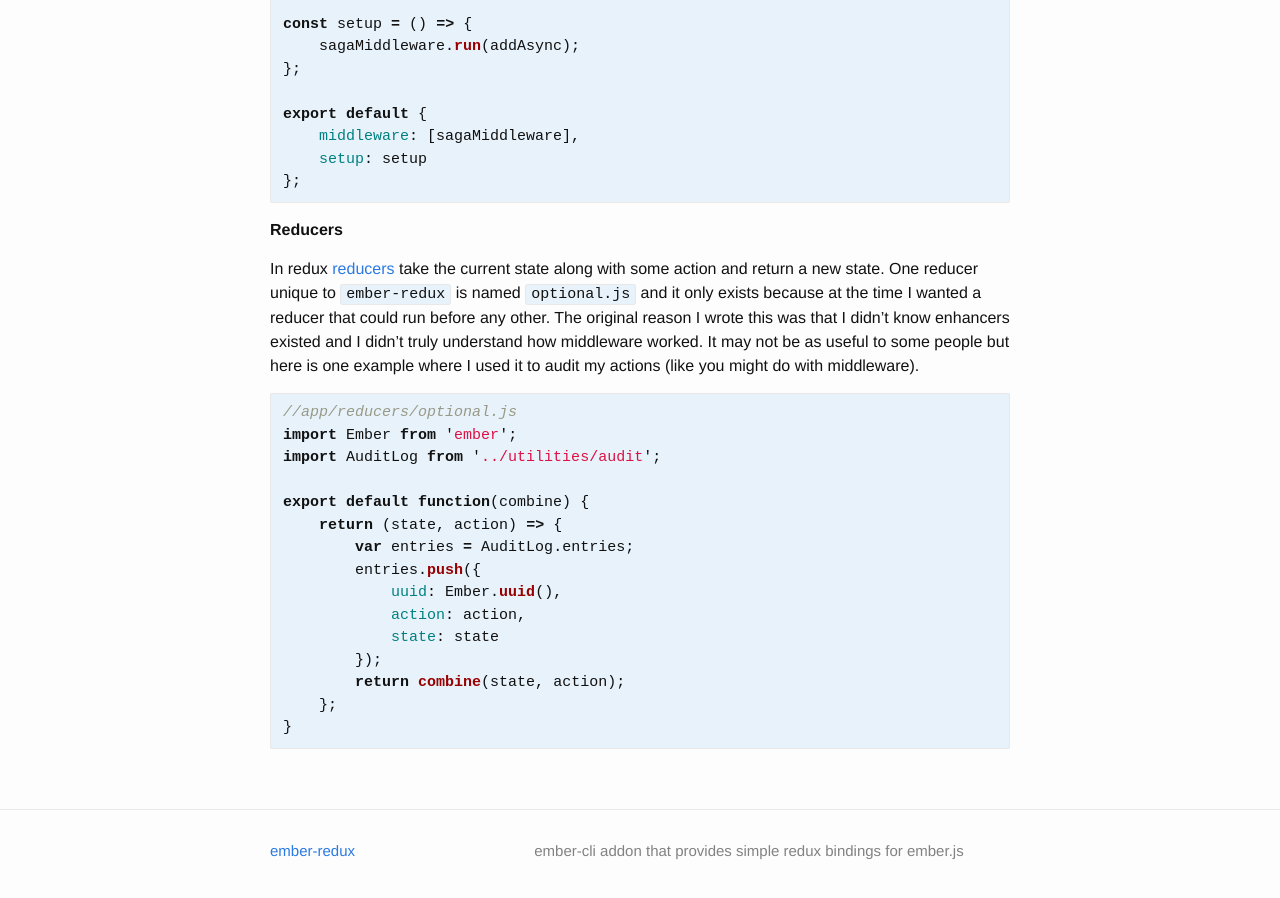
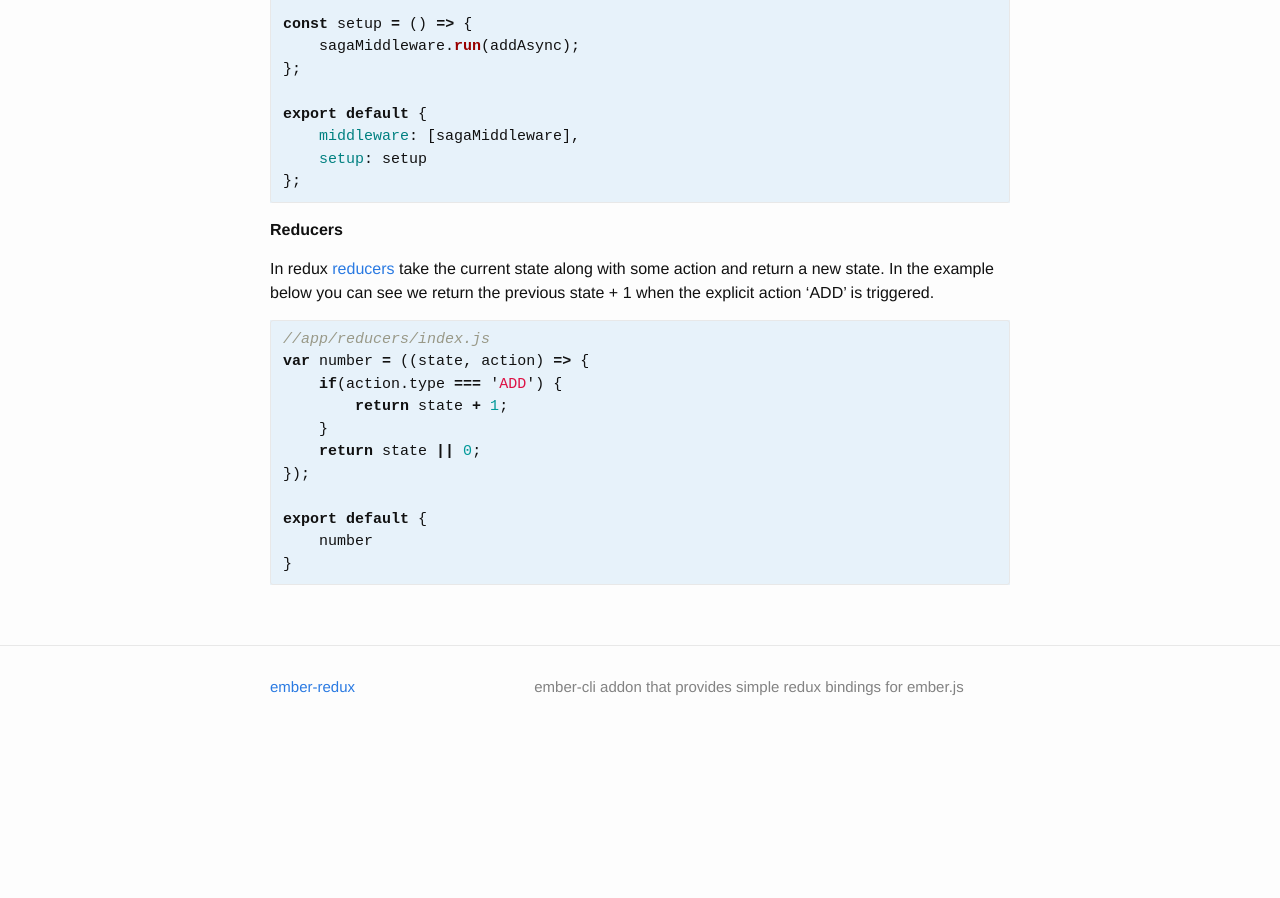
Before and after one commit to ember-redux/ember-redux, a Jekyll site: the page built from docs/configure.md, in a window 1280 px wide and 900 px high, scrolled down 1307 px. Built offline with Jekyll 4.4.1, drawn with Linux system fonts in a browser that asks for light colours; nearby versions of some CDN libraries; our own code applies the rules of GitHub Pages for plain Markdown files; after the commit the page ends 2066 px from its top, so only the background shows below that.

Commit message:
[REMOVAL]: killed the optional reducer api from 1x

````diff
--- a/app/services/redux.js
+++ b/app/services/redux.js
@@ -2,7 +2,6 @@ import Ember from 'ember';
 import redux from 'redux';
 import reducers from '../reducers/index';
 import enhancers from '../enhancers/index';
-import optional from '../reducers/optional';
 import middlewareConfig from '../middleware/index';
 
 const { assert, isArray } = Ember;
@@ -24,7 +23,7 @@ var createStoreWithMiddleware = compose(applyMiddleware(...middleware), enhancer
 
 export default Ember.Service.extend({
   init() {
-    this.store = createStoreWithMiddleware(optional(combineReducers(reducers)));
+    this.store = createStoreWithMiddleware(combineReducers(reducers));
     setup(this.store);
     this._super(...arguments);
   },
--- a/docs/configure.md
+++ b/docs/configure.md
@@ -62,23 +62,19 @@ export default {
 
 **Reducers**
 
-In redux [reducers][] take the current state along with some action and return a new state. One reducer unique to `ember-redux` is named `optional.js` and it only exists because at the time I wanted a reducer that could run before any other. The original reason I wrote this was that I didn't know enhancers existed and I didn't truly understand how middleware worked. It may not be as useful to some people but here is one example where I used it to audit my actions (like you might do with middleware).
+In redux [reducers][] take the current state along with some action and return a new state. In the example below you can see we return the previous state + 1 when the explicit action 'ADD' is triggered.
 
 ```js
-//app/reducers/optional.js
-import Ember from 'ember';
-import AuditLog from '../utilities/audit';
+//app/reducers/index.js
+var number = ((state, action) => {
+    if(action.type === 'ADD') {
+        return state + 1;
+    }
+    return state || 0;
+});
 
-export default function(combine) {
-    return (state, action) => {
-        var entries = AuditLog.entries;
-        entries.push({
-            uuid: Ember.uuid(),
-            action: action,
-            state: state
-        });
-        return combine(state, action);
-    };
+export default {
+    number
 }
 ```
 
````
Also changed, not shown: tests/acceptance/optional-test.js (deleted, +0 -24 lines), tests/dummy/app/reducers/optional.js (deleted, +0 -6 lines).
